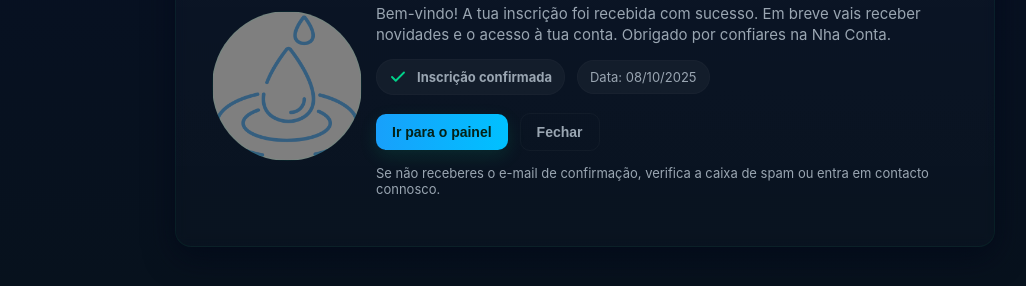
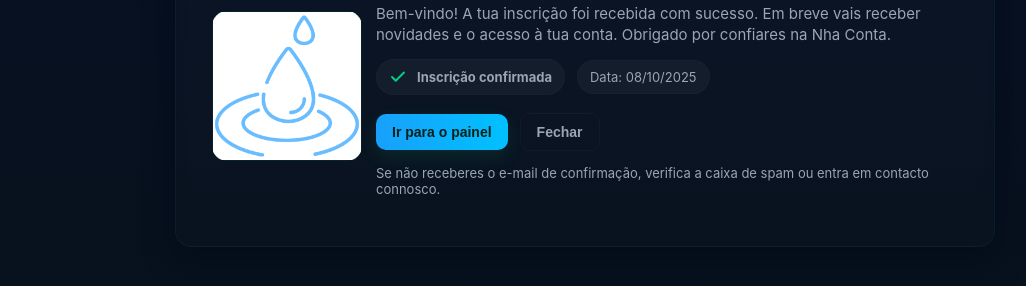
Before and after one commit to DarkFZ/API, a website: page index.html in a window 1280 px wide. Shown: the part 314-600 px from the top of the page, without its empty margins (55-1081 px from the left). Drawn offline with Linux system fonts and the light colour scheme.

Commit message:
logo upgrade

```diff
--- a/index.html
+++ b/index.html
@@ -45,14 +45,14 @@
     .logo {
       height:150px;
       width:150px;
-      border-radius: 60%;
+      border-radius: 10%;
       display:flex;
       align-items:center;
       justify-content:center;
       /* background: linear-gradient(135deg, rgba(0,210,138,0.12), rgba(0,210,138,0.04)); */
       border:1px solid rgba(0,210,138,0.08);
       /* background-image: url("/assets/icon.png"); */
-      background: linear-gradient(rgba(0, 0, 0, 0.5), rgba(0, 0, 0, 0.5)), url(/public/images/icon.png);
+      background: url(/public/images/icon.png);
       background-position: center; /* Center the image */
       background-repeat: no-repeat; /* Do not repeat the image */
       background-size: cover;
--- a/server.js
+++ b/server.js
@@ -14,6 +14,9 @@
 // Servir arquivos estáticos da pasta 'public'
 app.use(express.static(path.join(__dirname, 'public')));
 
+// Servir também arquivos da pasta raiz (para o index.html)
+app.use(express.static(__dirname));
+
 const SUPABASE_URL = process.env.SUPABASE_URL;
 const SUPABASE_KEY = process.env.SUPABASE_KEY;
 
@@ -21,6 +24,8 @@
 app.get('/', (req, res) => {
   res.sendFile(path.join(__dirname, 'index.html'));
 });
+
+// ... resto do seu código
 
 // Buscar estado do LED
 app.get('/api/led', async (req, res) => {
```
